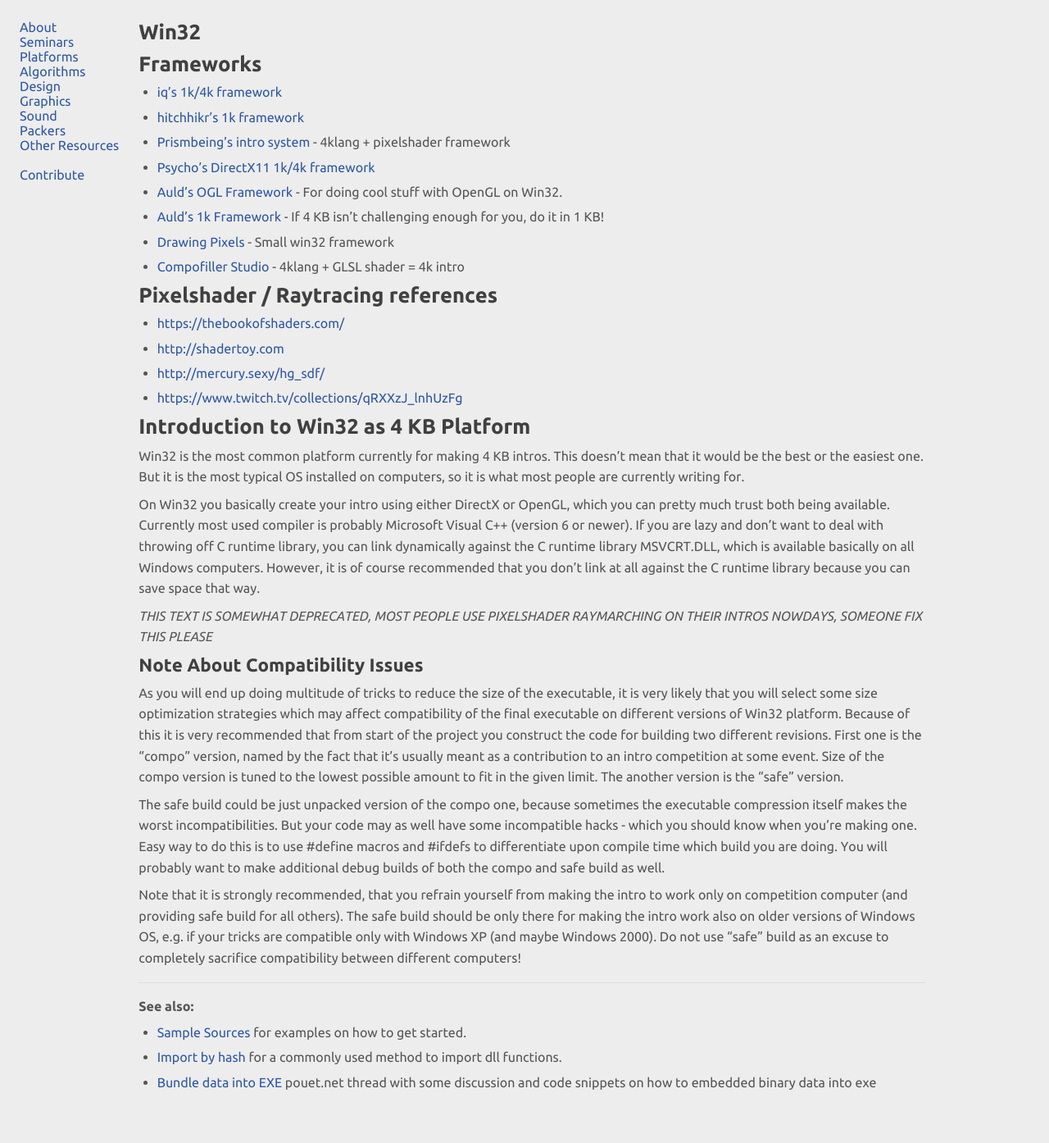
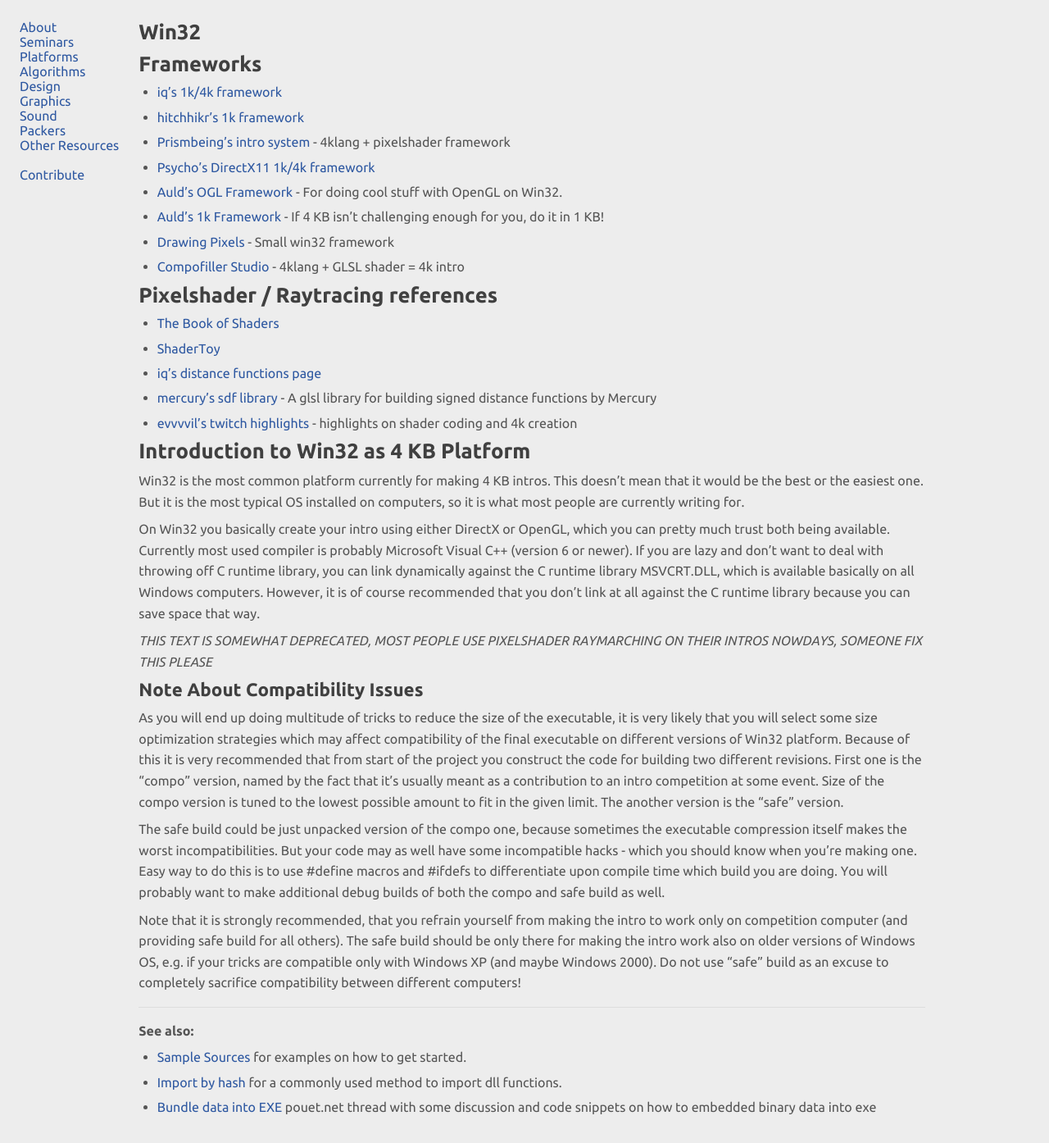
Before and after one commit to in4k/in4k.github.io, a Jekyll site: the page built from wiki/win32.markdown, in a window 1280 px wide. Shown: the whole page at 82% size. Built offline with Jekyll 4.4.1, drawn with Linux system fonts in a browser that asks for light colours; before the commit the page ends 1363 px from its top, so only the background shows below that.

Commit message:
Update win32.markdown

```diff
--- a/wiki/win32.markdown
+++ b/wiki/win32.markdown
@@ -16,10 +16,11 @@
 
 # Pixelshader / Raytracing references
 
-* [https://thebookofshaders.com/](The Book of Shaders)
-* [http://shadertoy.com](ShaderToy)
-* [http://mercury.sexy/hg_sdf/](A glsl library for building signed distance functions by Mercury)
-* [https://www.twitch.tv/collections/qRXXzJ_lnhUzFg](evvvvil's twitch highlights about creating 4kb intros)
+* [The Book of Shaders](https://thebookofshaders.com/)
+* [ShaderToy](http://shadertoy.com)
+* [iq's distance functions page](https://www.iquilezles.org/www/articles/distfunctions/distfunctions.htm)
+* [mercury's sdf library](http://mercury.sexy/hg_sdf/) - A glsl library for building signed distance functions by Mercury
+* [evvvvil's twitch highlights](https://www.twitch.tv/evvvvil_/videos) - highlights on shader coding and 4k creation
 
 # Introduction to Win32 as 4 KB Platform
 
```
